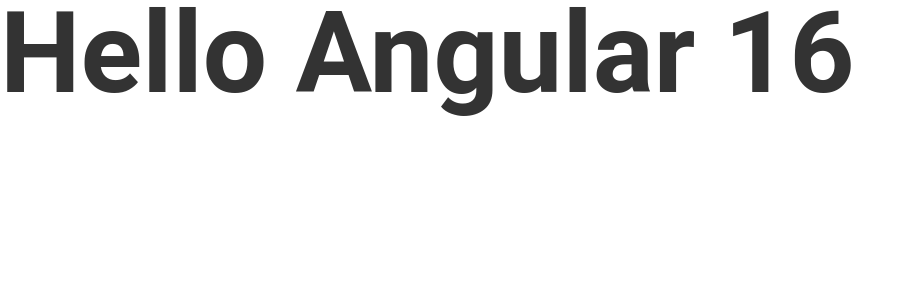
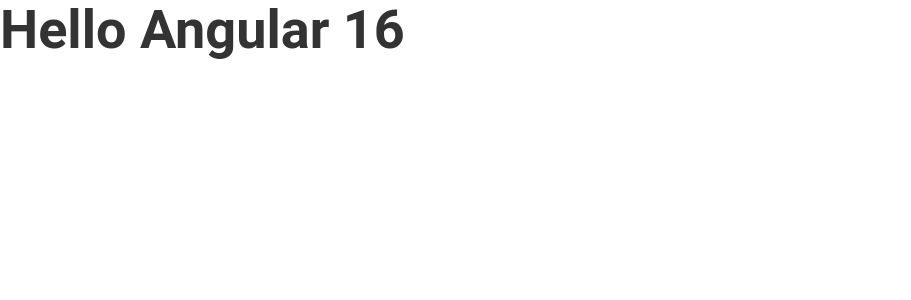
Before and after one commit to igor2000xp/angular-test-16-02, an Angular app: page / in a window 1280 px wide. Shown: the top 300 px of the page, without its empty margins (0-911 px from the left). Built offline with nearby package versions, Linux system fonts and the light colour scheme.

Commit message:
fix: fix font size

```diff
--- a/src/styles/base/_base.scss
+++ b/src/styles/base/_base.scss
@@ -1,53 +1,64 @@
 html {
   font-size: 10px;
 }
+
 body {
   font-size: 1.6rem;
   font-family: "Roboto", Verdana sans-serif;
 }
+
 * {
   box-sizing: border-box;
 }
+
 h1 {
-  @include font-mix($size: 11.4rem, $height: 80%, $weight: 700);
+  @include font-mix($size: 5.4rem, $height: 80%, $weight: 700);
   margin: 0;
   padding: 0;
 }
+
 h2 {
-  @include font-mix($size: 4.8rem, $height: 120%, $weight: 400);
+  @include font-mix($size: 3.8rem, $height: 120%, $weight: 400);
   margin: 0;
   padding: 0;
 }
+
 h3 {
-  @include font-mix($size: 3.6rem, $height: 130%, $weight: 400);
+  @include font-mix($size: 2.6rem, $height: 130%, $weight: 400);
   margin: 0;
   padding: 0;
 }
+
 h4 {
-  @include font-mix($size: 2.4rem, $height: 120%, $weight: 400);
+  @include font-mix($size: 2.0rem, $height: 120%, $weight: 400);
   margin: 0;
   padding: 0;
 }
+
 h5 {
   @include font-mix($size: 1.6rem, $height: 140%, $weight: 500);
   margin: 0;
   padding: 0;
   text-transform: uppercase;
 }
+
 h6 {
   @include font-mix($size: 1.6rem, $height: 140%, $weight: 500);
   margin: 0;
   padding: 0;
   text-transform: uppercase;
 }
+
 body {
-  @include font-mix($size: 1.6rem, $height: 140%, $weight: 400);
+  @include font-mix($size: 1.2rem, $height: 140%, $weight: 400);
 }
+
 p {
-  @include font-mix($size: 1.5rem, $height: 120%, $weight: 300);
+  @include font-mix($size: 1.2rem, $height: 120%, $weight: 300);
   margin: 0;
   padding: 0;
 }
+
 input {
   border: 0;
 }
```
